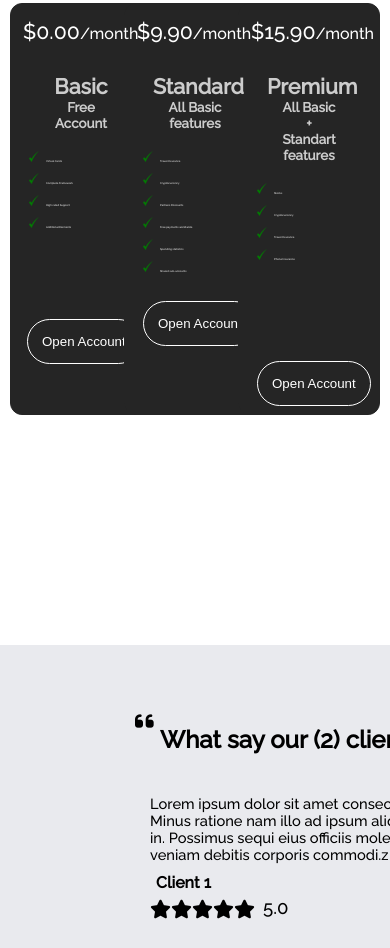
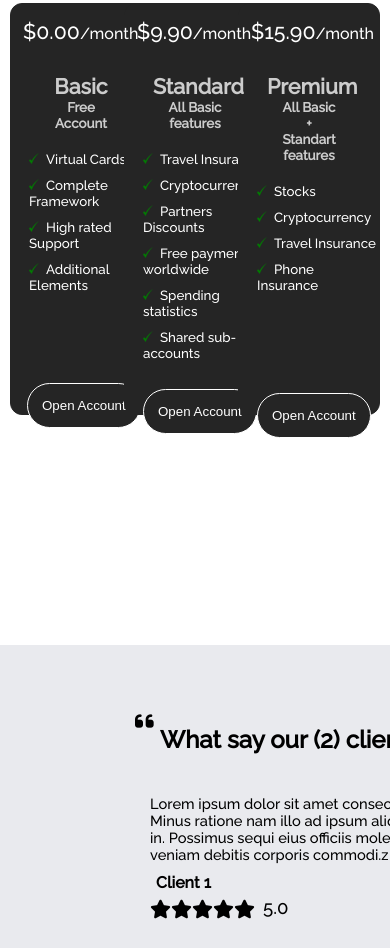
Before and after one commit to ryalee/bank.io, a plain HTML site: page index.html in a window 390 px wide. Shown: the part 2455-3403 px from the top of the page. Drawn offline with Linux system fonts and the light colour scheme.

Commit message:
responsive design update

```diff
--- a/style.css
+++ b/style.css
@@ -743,7 +743,7 @@ footer {
   }
 
   .planText ul {
-    font-size: 2pt;
+    font-size: 10pt;
     width: 120px;
     margin-left: -22px;
     margin-top: 20px;
```
